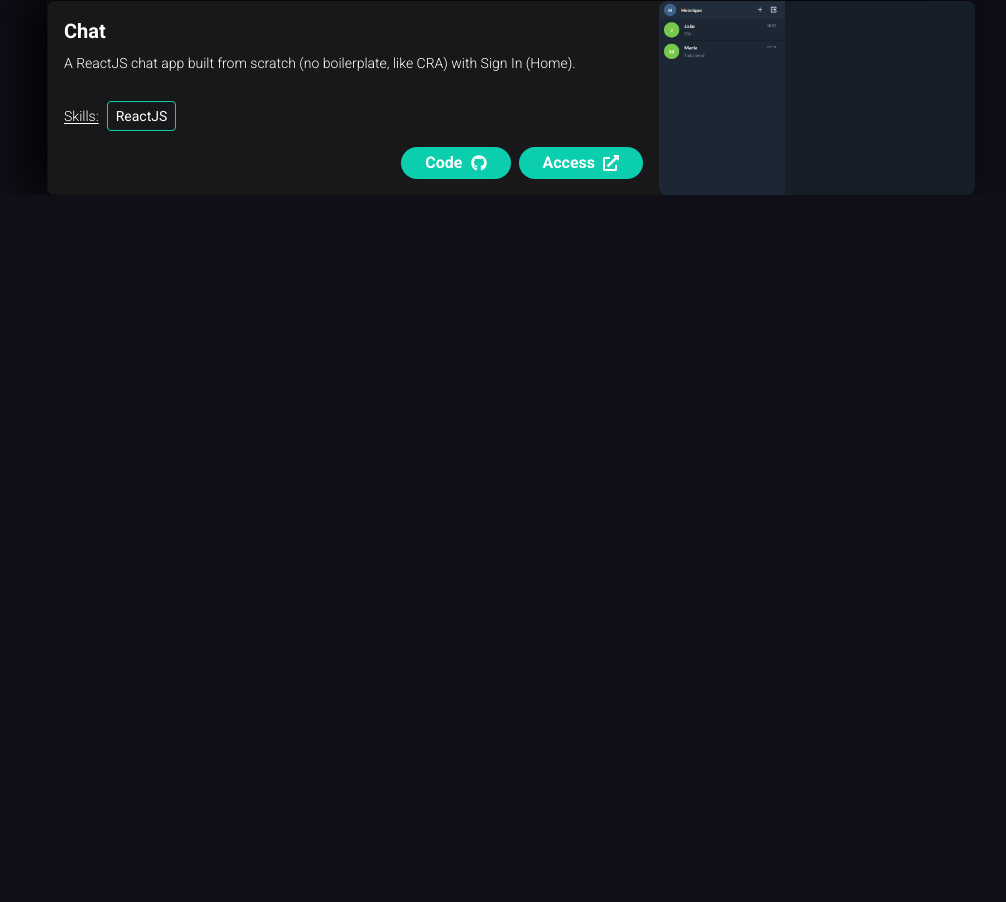
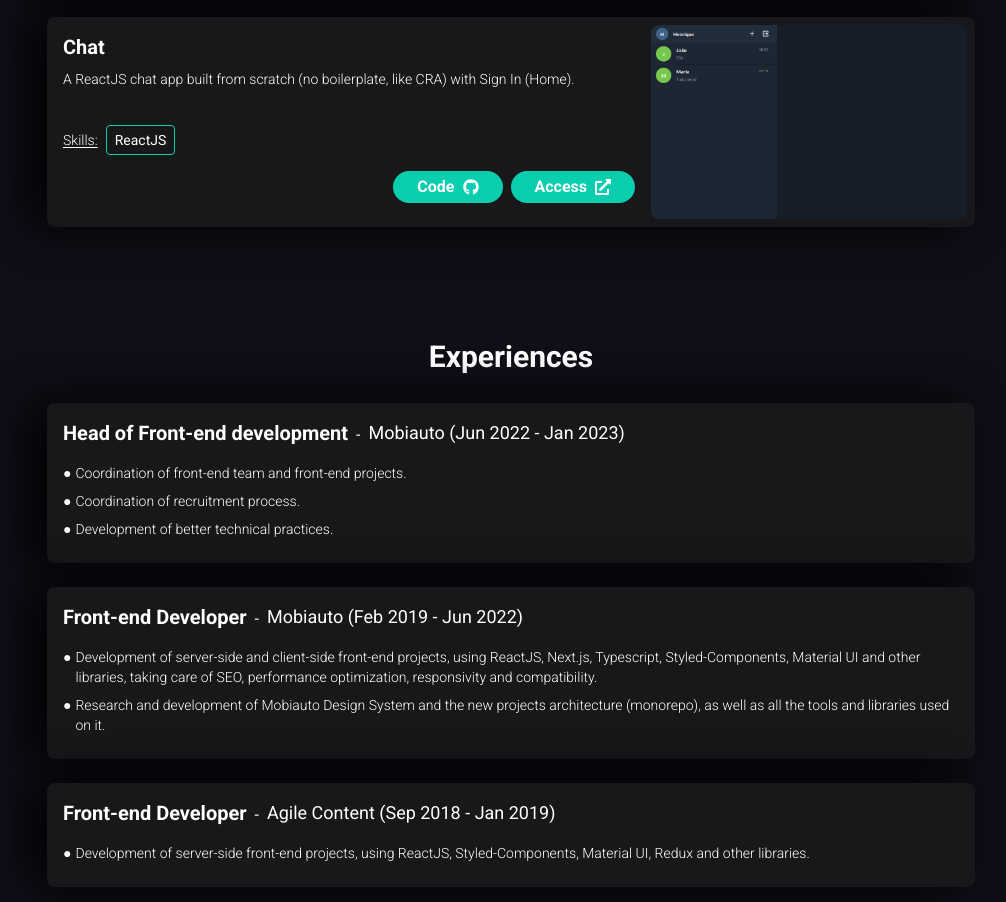
Before and after one commit to henriquece/personal-website, a Next.js app: page / in a window 1280 px wide. Shown: the part 1895-2797 px from the top of the page, without its empty margins (129-1135 px from the left). Before the commit the page ends 2090 px from the top, so only its background shows below. Built offline with nearby package versions, Linux system fonts and the light colour scheme.

Commit message:
feat: add Experiences component on Home page

```diff
--- a/src/components/Header/index.tsx
+++ b/src/components/Header/index.tsx
@@ -1,10 +1,12 @@
 import { FC, useState } from 'react'
+import { createPortal } from 'react-dom'
 import Image from 'next/image'
 import { FaBars } from 'react-icons/fa'
 import { useScrollListener } from '@/hooks/useScrollListener'
 import { SectionContainer } from '../commons/SectionContainer'
 import { Drawer } from '../commons/Drawer'
 import logoImg from '../../../public/logo.png'
+import { isServer } from '@/utils/device'
 
 interface HeaderProps {
   isMobile: boolean
@@ -50,9 +52,15 @@ export const Header: FC<HeaderProps> = ({ isMobile }) => {
     </ul>
   )
 
+  const drawer = (
+    <Drawer isOpen={isDrawerOpen} closeDrawer={() => setIsDrawerOpen(false)}>
+      {headerItemsList}
+    </Drawer>
+  )
+
   return (
     <header
-      className={`sticky top-0 duration-200 ${
+      className={`sticky top-0 duration-200 z-10 ${
         pageYOffset < 92 ? 'bg-transparent' : 'bg-zinc-900'
       }`}
     >
@@ -66,12 +74,7 @@ export const Header: FC<HeaderProps> = ({ isMobile }) => {
                 onClick={() => setIsDrawerOpen(true)}
                 className="text-white lg:text-primary"
               />
-              <Drawer
-                isOpen={isDrawerOpen}
-                closeDrawer={() => setIsDrawerOpen(false)}
-              >
-                {headerItemsList}
-              </Drawer>
+              {isServer() ? drawer : createPortal(drawer, document.body)}
             </>
           ) : (
             headerItemsList
--- /dev/null
+++ b/src/components/Home/Experiences/index.tsx
@@ -0,0 +1,73 @@
+import { SectionContainer } from '@/components/commons/SectionContainer'
+import { SectionTitle } from '@/components/commons/SectionTitle'
+import { FC } from 'react'
+import { FaLaptopCode } from 'react-icons/fa'
+
+interface ExperiencesProps {}
+
+const experiences = [
+  {
+    position: 'Head of Front-end development',
+    company: 'Mobiauto',
+    date: 'Jun 2022 - Jan 2023',
+    description: [
+      'Coordination of front-end team and front-end projects.',
+      'Coordination of recruitment process.',
+      'Development of better technical practices.'
+    ]
+  },
+  {
+    position: 'Front-end Developer',
+    company: 'Mobiauto',
+    date: 'Feb 2019 - Jun 2022',
+    description: [
+      'Development of server-side and client-side front-end projects, using ReactJS, Next.js, Typescript, Styled-Components, Material UI and other libraries, taking care of SEO, performance optimization, responsivity and compatibility.',
+      'Research and development of Mobiauto Design System and the new projects architecture (monorepo), as well as all the tools and libraries used on it.'
+    ]
+  },
+  {
+    position: 'Front-end Developer',
+    company: 'Agile Content',
+    date: 'Sep 2018 - Jan 2019',
+    description: [
+      'Development of server-side front-end projects, using ReactJS, Styled-Components, Material UI, Redux and other libraries.'
+    ]
+  }
+]
+
+export const Experiences: FC<ExperiencesProps> = () => {
+  return (
+    <section className="pt-20 lg:pt-28">
+      <SectionContainer>
+        <SectionTitle title="Experiences" />
+        <div className="mt-7 flex flex-col gap-6">
+          {experiences.map((experience) => (
+            <div
+              key={experience.position}
+              className={`p-2 flex flex-col rounded-lg bg-zinc-900 shadow-card md:flex-row`}
+            >
+              <div className="flex flex-col pt-2 px-2 pb-4">
+                <div className="mb-2 md:flex md:items-end">
+                  <h3 className="text-white text-xl font-semibold">
+                    {experience.position}
+                  </h3>
+                  <span className="text-white hidden md:block md:mx-2">-</span>
+                  <div className="text-white md:text-lg">
+                    <span>{experience.company}</span> (
+                    <span>{experience.date}</span>)
+                  </div>
+                </div>
+                {experience.description.map((paragraph) => (
+                  <div key={paragraph} className="mt-2 flex text-white text-sm">
+                    <span>●</span>
+                    <p className="font-light ml-1">{paragraph}</p>
+                  </div>
+                ))}
+              </div>
+            </div>
+          ))}
+        </div>
+      </SectionContainer>
+    </section>
+  )
+}
--- a/src/components/Home/Portfolio/index.tsx
+++ b/src/components/Home/Portfolio/index.tsx
@@ -29,16 +29,16 @@ const projects = [
 
 export const Portfolio = () => {
   return (
-    <section className="pt-20 lg:pt-28">
+    <section className="pt-20 md:pt-28">
       <SectionContainer>
         <SectionTitle title="Portfolio" />
         <div className="mt-7 flex flex-col gap-6">
           {projects.map((project) => (
             <div
               key={project.title}
-              className={`h-[382px] flex flex-col rounded-lg bg-zinc-900 shadow-[-16px_0_48px_#000000] lg:h-auto lg:flex-row`}
+              className={`h-[382px] p-2 flex flex-col rounded-lg bg-zinc-900 shadow-card md:h-[210px] md:flex-row`}
             >
-              <div className="grow flex flex-col p-4 border-l border-primary">
+              <div className="grow flex flex-col pt-2 px-2 pb-4">
                 <h3 className="text-white text-xl font-semibold">
                   {project.title}
                 </h3>
@@ -55,7 +55,7 @@ export const Portfolio = () => {
                     ))}
                   </span>
                 </div>
-                <div className="flex justify-end gap-2 pt-4">
+                <div className="flex justify-end gap-2 pt-4 px-2">
                   <a href={project.githubHref} target="_blank">
                     <Button label="Code" icon={<FaGithub />} />
                   </a>
@@ -67,7 +67,7 @@ export const Portfolio = () => {
                 </div>
               </div>
               <div
-                className={`relative h-[140px] shrink-0 lg:h-[194px] lg:w-[316px]`}
+                className={`w-full self-center relative h-[140px] shrink-0 md:h-[194px] md:w-[316px]`}
               >
                 <Image
                   src={project.image}
--- /dev/null
+++ b/src/components/commons/Footer/index.tsx
@@ -0,0 +1,15 @@
+import { SectionContainer } from '@/components/commons/SectionContainer'
+
+export const Footer = () => {
+  const currentYear = new Date().getFullYear()
+
+  return (
+    <section className="mt-8 py-4 bg-zinc-900 lg:mt-16">
+      <SectionContainer>
+        <div className="text-white text-center text-xs">
+          HENRIQUECE @ {currentYear}
+        </div>
+      </SectionContainer>
+    </section>
+  )
+}
--- a/src/pages/_app.tsx
+++ b/src/pages/_app.tsx
@@ -1,6 +1,7 @@
 import '@/styles/globals.css'
 import type { AppProps } from 'next/app'
 import { Header } from '@/components/Header'
+import { Footer } from '@/components/commons/Footer'
 import { useMobile } from '@/hooks/useMobile'
 
 export interface PageProps {
@@ -14,6 +15,7 @@ export default function App({ Component, pageProps }: AppProps) {
     <>
       <Header isMobile={isMobile} />
       <Component {...pageProps} isMobile={isMobile} />
+      <Footer />
     </>
   )
 }
--- a/src/pages/index.tsx
+++ b/src/pages/index.tsx
@@ -4,6 +4,7 @@ import { About } from '@/components/Home/About'
 import { PageProps } from './_app'
 import { Skills } from '@/components/Home/Skills'
 import { Portfolio } from '@/components/Home/Portfolio'
+import { Experiences } from '@/components/Home/Experiences'
 
 const roboto = Roboto({
   weight: ['100', '300', '400', '500', '700', '900'],
@@ -18,6 +19,7 @@ export default function Home({ isMobile }: PageProps) {
         <About isMobile={isMobile} />
         <Skills />
         <Portfolio />
+        <Experiences />
       </main>
     </>
   )
--- a/tailwind.config.js
+++ b/tailwind.config.js
@@ -10,6 +10,9 @@ module.exports = {
       colors: {
         primary: '#100e17',
         secondary: '#0bceaf'
+      },
+      boxShadow: {
+        card: '-16px 0 48px #000000'
       }
     }
   },
```
